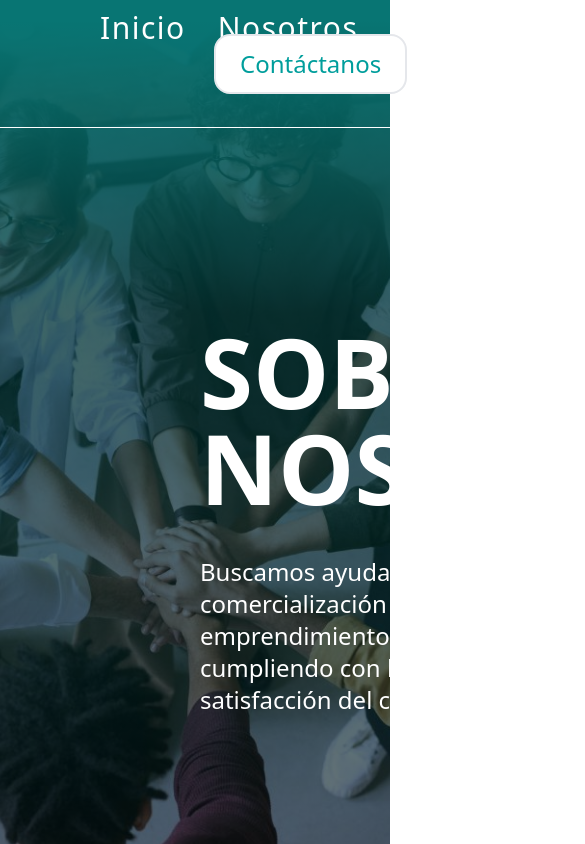
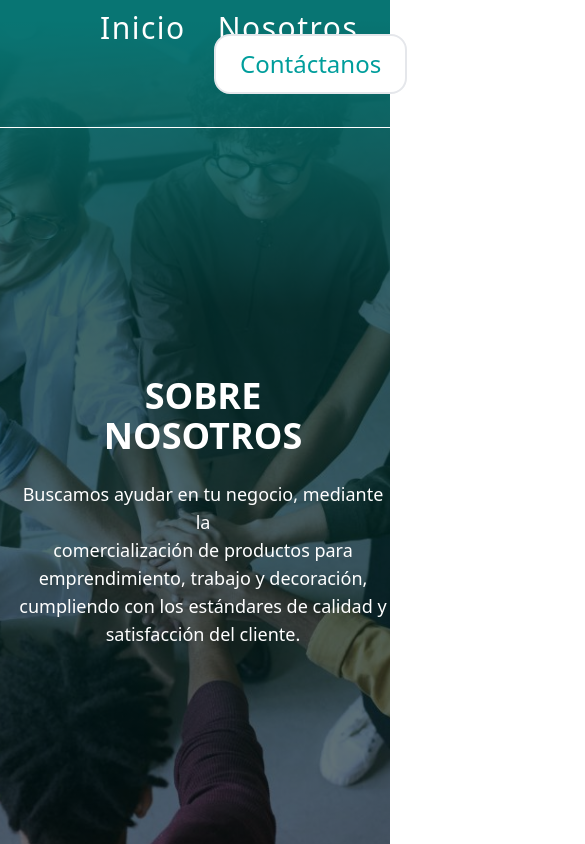
Before and after one commit to yuntasproducciones/tami-teams, a React (Vite) app in the folder frontend/: page /about in a window 390 px wide. Shown: the top 844 px of the page, 585 px wide, since content can reach past the window. Built offline with nearby package versions, Linux system fonts and the light colour scheme.

Commit message:
update: se agregaron iamgenes

```diff
--- a/frontend/src/presentation/components/nosotros/ImageSection.tsx
+++ b/frontend/src/presentation/components/nosotros/ImageSection.tsx
@@ -1,23 +1,25 @@
-import imgT from '../../../../public/assets/images/Nosotros.jpg';
+import imgT from "../../../../public/assets/images/Nosotros.jpg";
 
 const ImageSection = () => {
   return (
     <section
-      className="relative bg-cover bg-center h-[1040px] pt-12 headerprueba rounded-b-3xl"
+      className="relative bg-cover bg-center h-auto min-h-[1024px] pt-12 rounded-b-3xl"
       style={{
-        backgroundImage: `linear-gradient(to bottom, rgb(16, 235, 231) 2%, rgba(0, 158, 155, 0.5) 30%, rgba(0, 158, 155, 0) 100%), url(${imgT})`
+        backgroundImage: `linear-gradient(to bottom, rgb(16, 235, 231) 2%, rgba(0, 158, 155, 0.5) 30%, rgba(0, 158, 155, 0) 100%), url(${imgT})`,
       }}
     >
-      <div className="absolute inset-0 bg-black bg-opacity-50 flex items-center pl-[200px]">
-        <div className="text-white">
-          <h1 className="text-8xl font-bold whitespace-pre-line">
+      <div className="absolute inset-0 bg-black bg-opacity-50 flex items-center pl-4 lg:pl-[200px]">
+        <div className="text-white w-full sm:w-auto text-center sm:text-left">
+          <h1 className="text-4xl sm:text-5xl md:text-6xl lg:text-8xl font-bold whitespace-pre-line">
             SOBRE {'\n'}NOSOTROS
           </h1>
-          <p className="text-2xl mt-10 whitespace-pre-line">Buscamos ayudar en tu negocio, mediante la {'\n'}
+          <p className="text-lg sm:text-xl md:text-2xl mt-6 lg:mt-10 whitespace-pre-line">
+            Buscamos ayudar en tu negocio, mediante la {'\n'}
             comercialización de productos para {'\n'}
             emprendimiento, trabajo y decoración, {'\n'}
             cumpliendo con los estándares de calidad y {'\n'}
-            satisfacción del cliente.</p>
+            satisfacción del cliente.
+          </p>
         </div>
       </div>
     </section>
```
Also changed, not shown: frontend/public/assets/images/imagen_productos.png (added).
